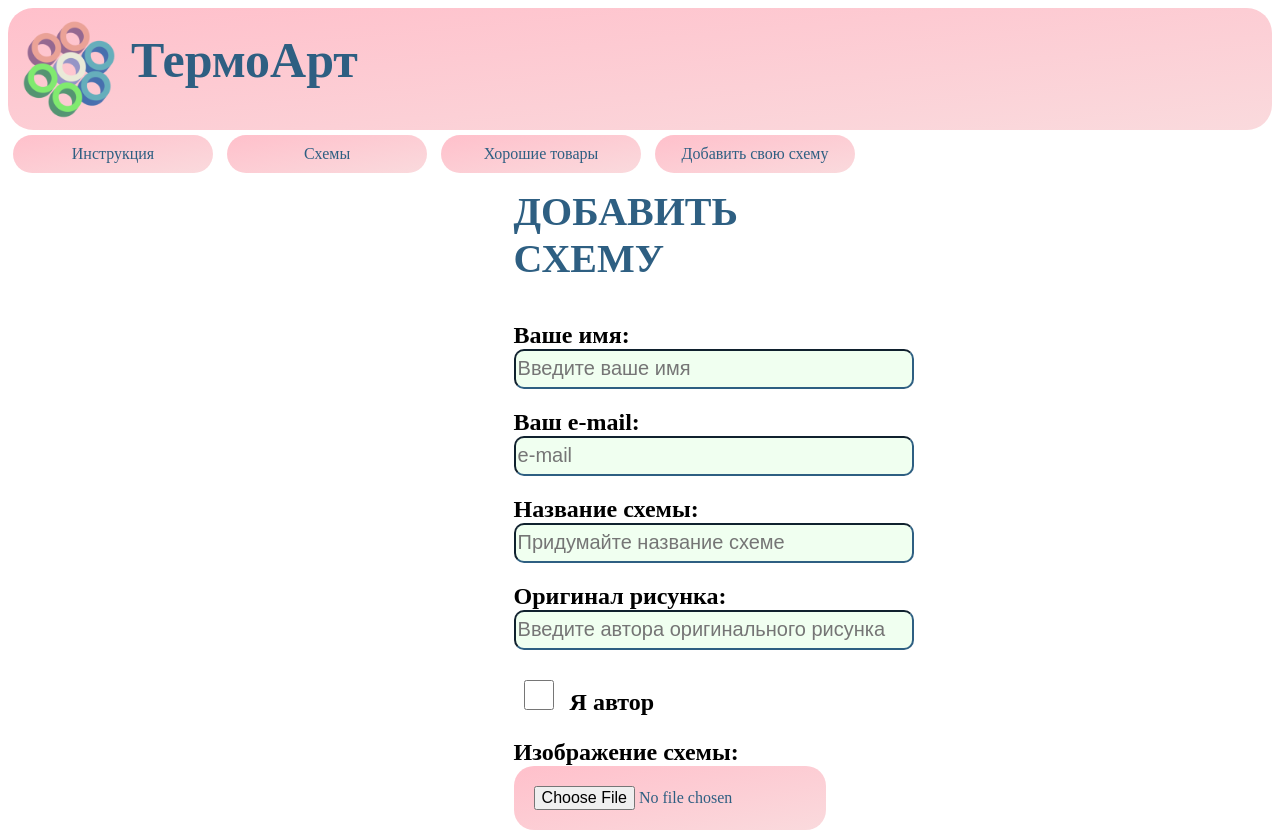
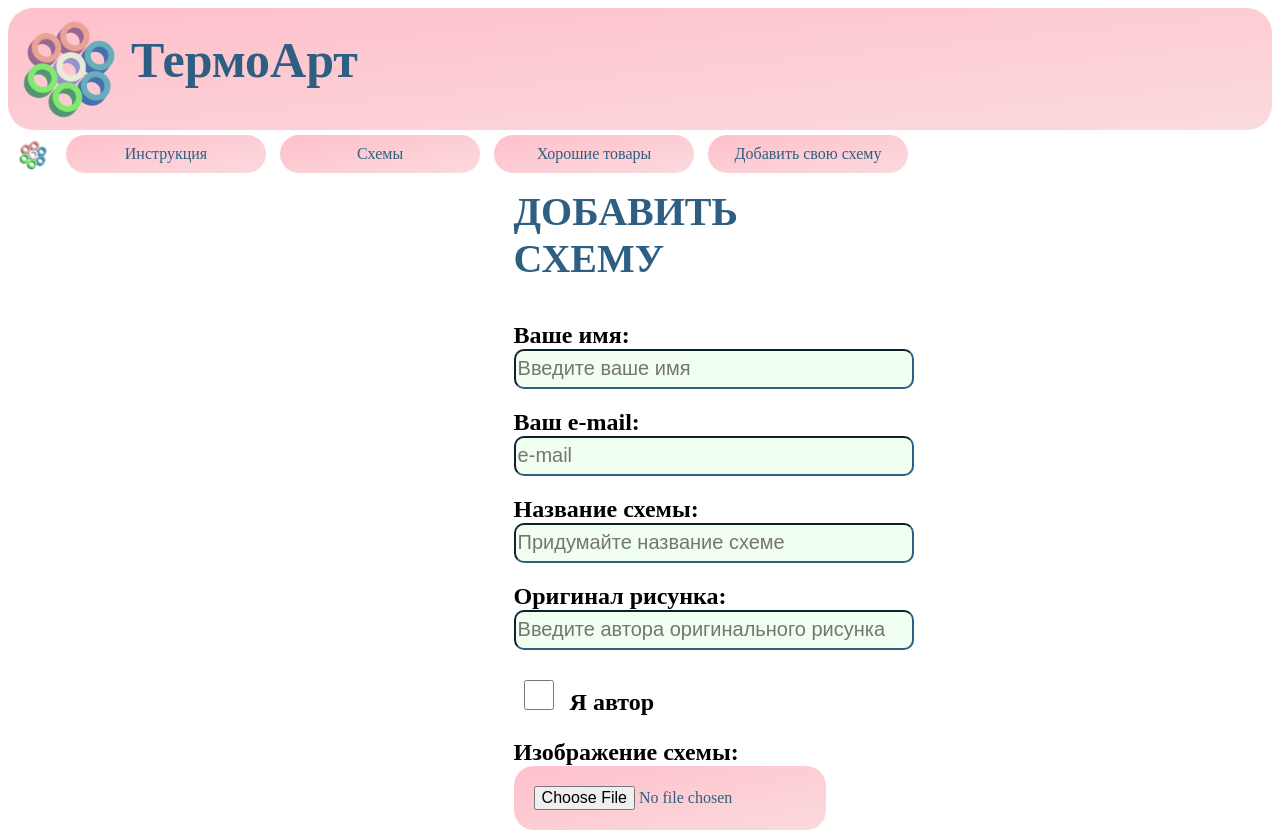
Before and after one commit to TaniachiFractal/ThermoArt, a plain HTML site: page ThermoArt/ThermoArt/add_sheme.html in a window 1280 px wide. Shown: the top 833 px of the page. Drawn offline with Linux system fonts and the light colour scheme.

Commit message:
fixed menu

```diff
--- a/ThermoArt/ThermoArt/add_sheme.html
+++ b/ThermoArt/ThermoArt/add_sheme.html
@@ -39,8 +39,9 @@
     </table>
 
     <!--МЕНЮ-->
-    <div>
-        <button onclick="document.location = 'instruction.html'">Инструкция</button>
+    <div class="float_menu">
+        <a href="index.html"><img src="favicon.ico" alt="ТермоАрт" class="tiny_logo" align="left" title="Главная страница"></a>
+        <button onclick="document.location='instruction.html'">Инструкция</button>
         <button onclick="document.location='shemes.html'">Схемы</button>
         <button onclick="document.location='good_deals.html'">Хорошие товары</button>
         <button onclick="document.location='add_sheme.html'">Добавить свою схему</button>
--- a/ThermoArt/ThermoArt/styles.css
+++ b/ThermoArt/ThermoArt/styles.css
@@ -53,6 +53,12 @@ a:active {
     width: 20%;
     padding: 10px;
 }
+.float_menu {
+    position: -webkit-sticky;
+    position: sticky;
+    top: 0;
+    background-color: white;
+}
 
 /*Images*/
 .banner {
@@ -68,6 +74,12 @@ a:active {
 .logo {
     height: 100px;
     width: 100px;
+    padding: 10px;
+    left: 0px;
+}
+.tiny_logo {
+    height: 30px;
+    width: 30px;
     padding: 10px;
     left: 0px;
 }
@@ -133,6 +145,12 @@ a:active {
     border: 0px;
     font-size: 16px;
 }
+.button_up{
+    position:fixed;
+    right:10px;
+    bottom:10px;
+    display:flex;
+}
 .textinput {
     height: 40px;
     width: 400px;
```
Also changed, not shown: ThermoArt/ThermoArt/good_deals.html (+4 -2 lines), ThermoArt/ThermoArt/index.html (+2 -1 lines), ThermoArt/ThermoArt/instruction.html (+2 -1 lines), ThermoArt/ThermoArt/report_product.html (+2 -1 lines), ThermoArt/ThermoArt/shemes.html (+2 -1 lines).
